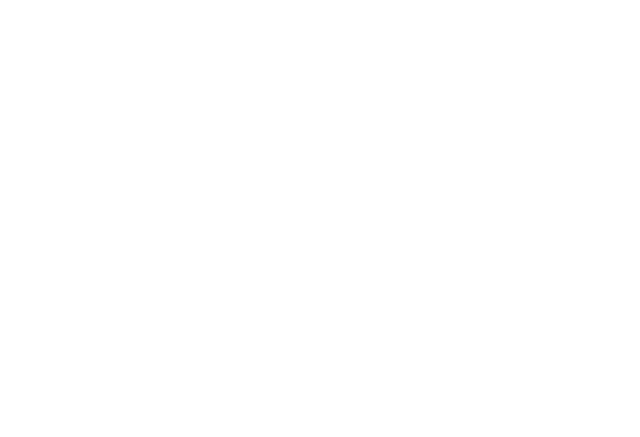
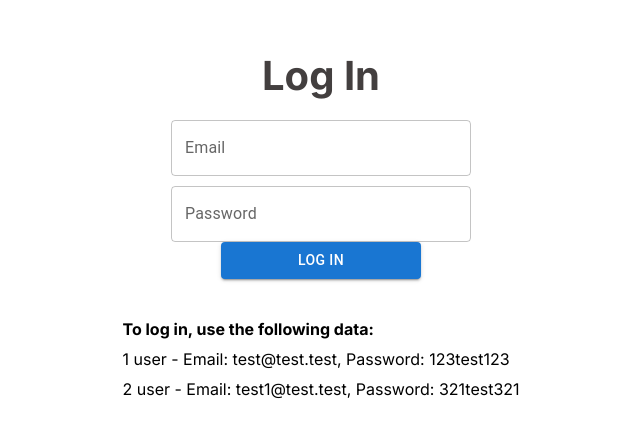
Before and after one commit to evgueniazet/nextjs_test-task, a Next.js app: page / in a window 1280 px wide. Shown: the part 175-612 px from the top of the page, without its empty margins (319-959 px from the left). Built offline with nearby package versions, Linux system fonts and the light colour scheme.

Commit message:
feat: add pagination

```diff
--- a/src/pages/Login.module.scss
+++ b/src/pages/Login.module.scss
@@ -0,0 +1,70 @@
+.login {
+    padding: 60px;
+    display: flex;
+    justify-content: center;
+    align-items: center;
+    flex: 1;
+    width: 100%;
+    height: 100vh;
+
+    &Wrapper {
+        display: flex;
+        flex-direction: column;
+        // justify-content: center;
+        align-items: center;
+    }
+
+    &Title {
+        text-align: center;
+        font-size: 40px;
+        color: #433f3f;
+    }
+
+
+}
+
+.inputs {
+    display: flex;
+    flex-direction: column;
+    justify-content: center;
+    align-items: center;
+    width: 100%;
+    margin-top: 20px;
+}
+
+.input {
+    width: 300px;
+
+    &:not(:first-child) {
+        margin-top: 10px;
+    }
+}
+
+.button {
+    margin-top: 20px;
+    width: 200px;
+    background-color: #207720;
+    transition: background-color .3s ease;
+
+    &:hover {
+        background-color: #094509;
+        transition: background-color .3s ease;
+    }
+}
+
+.description {
+    margin-top: 30px;
+
+    &>div {
+        margin-top: 10px;
+    }
+
+    &Title {
+        font-weight: 700;
+    }
+}
+
+.error {
+    color: red;
+    margin-top: 10px;
+}
--- a/src/pages/index.tsx
+++ b/src/pages/index.tsx
@@ -1,20 +1,63 @@
 import Head from "next/head";
-import { useEffect, useState } from "react";
+import { useState } from "react";
 import { Inter } from "next/font/google";
 import styles from "./Login.module.scss";
 import Button from "@mui/material/Button";
-import data from "../data.json";
-import { createApi } from "unsplash-js";
-import Select from "@mui/material/Select";
-import MenuItem from "@mui/material/MenuItem";
-import FormControl from "@mui/material/FormControl";
-import InputLabel from "@mui/material/InputLabel";
-import { SelectChangeEvent } from "@mui/material/Select";
-import CircularProgress from "@mui/material/CircularProgress";
+import TextField from "@mui/material/TextField";
+import { useRouter } from "next/router";
 
 const inter = Inter({ subsets: ["latin"] });
 
+const userData = [
+  {
+    email: "test@test.test",
+    password: "123test123",
+  },
+  {
+    email: "test1@test.test",
+    password: "321test321",
+  },
+];
+
 export default function Login() {
+  const router = useRouter();
+  const [error, setError] = useState("");
+
+  const handleClick = () => {
+    const emailInput = document.getElementById(
+      "email-input"
+    ) as HTMLInputElement;
+    const passwordInput = document.getElementById(
+      "password-input"
+    ) as HTMLInputElement;
+
+    if (emailInput && passwordInput) {
+      const email = emailInput.value;
+      const password = passwordInput.value;
+
+      if (email === "" ?? password === "") {
+        setError("Fields should not be empty");
+      } else {
+        const user = userData.find((userData) => userData.email === email);
+
+        if (user) {
+          if (user.password === password) {
+            localStorage.setItem("authorized", "true");
+            localStorage.setItem("user", user.email);
+            router.push("/home");
+          } else {
+            setError("Invalid credentials");
+          }
+        } else {
+          setError("Invalid credentials");
+        }
+      }
+    }
+  };
+
+  const handleInputChange = () => {
+    setError("");
+  };
 
   return (
     <>
@@ -23,9 +66,46 @@
         <meta name="description" content="Log in" />
         <meta name="viewport" content="width=device-width, initial-scale=1" />
         <link rel="icon" href="/favicon.ico" />
-        // TODO: Add favicon
+        {/* //TODO: Add favicon */}
       </Head>
-      <main className={`${styles.main} ${inter.className}`}></main>
+      <main className={`${styles.login} ${inter.className}`}>
+        <div className={styles.loginWrapper}>
+          <h1 className={styles.loginTitle}>Log In</h1>
+          <div className={styles.inputs}>
+            <TextField
+              className={styles.input}
+              id="email-input"
+              label="Email"
+              variant="outlined"
+              onChange={handleInputChange}
+            />
+            <TextField
+              className={styles.input}
+              id="password-input"
+              label="Password"
+              variant="outlined"
+              onChange={handleInputChange}
+            />
+          </div>
+          <Button
+            onClick={handleClick}
+            className={styles.button}
+            variant="contained"
+          >
+            Log in
+          </Button>
+
+          {error && <div className={styles.error}>{error}</div>}
+
+          <div className={styles.description}>
+            <div className={styles.descriptionTitle}>
+              To log in, use the following data:
+            </div>
+            <div>1 user - Email: test@test.test, Password: 123test123</div>
+            <div>2 user - Email: test1@test.test, Password: 321test321</div>
+          </div>
+        </div>
+      </main>
     </>
   );
 }
```
Also changed, not shown: src/pages/home/Home.module.scss (+78 -25 lines), src/pages/home/index.tsx (+177 -33 lines), src/styles/globals.css (+3 -19 lines).
